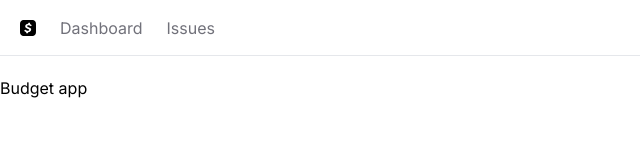
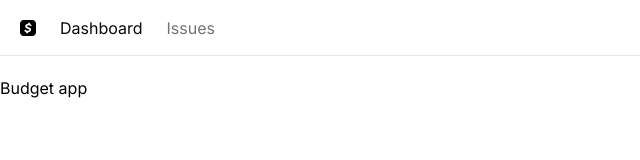
Before and after one commit to Sreesanth46/next-app, a Next.js app: page / in a window 1280 px wide. Shown: the top 160 px of the page, without its empty margins (0-640 px from the left). Built offline with nearby package versions, Linux system fonts and the light colour scheme.

Commit message:
feat: styled active links

```diff
--- a/src/components/NavBar.tsx
+++ b/src/components/NavBar.tsx
@@ -1,8 +1,14 @@
+'use client';
+
+import React from 'react';
 import Link from 'next/link';
-import React from 'react';
 import { SiCashapp } from 'react-icons/si';
+import { usePathname } from 'next/navigation';
+import classNames from 'classnames';
 
 export const NavBar = () => {
+  const currentPath = usePathname();
+
   const links = [
     {
       label: 'Dashboard',
@@ -20,12 +26,16 @@ export const NavBar = () => {
         <SiCashapp />
       </Link>
       <ul className="flex space-x-6">
-        {links.map(link => (
+        {links.map(({ href, label }) => (
           <Link
-            key={link.href}
-            href={link.href}
-            className="text-zinc-500 hover:text-zinc-800 transition-colors">
-            {link.label}
+            key={href}
+            href={href}
+            className={classNames({
+              'text-zinc-950': href === currentPath,
+              'text-zinc-500': href !== currentPath,
+              'hover:text-zinc-800 transition-colors': true
+            })}>
+            {label}
           </Link>
         ))}
       </ul>
```
